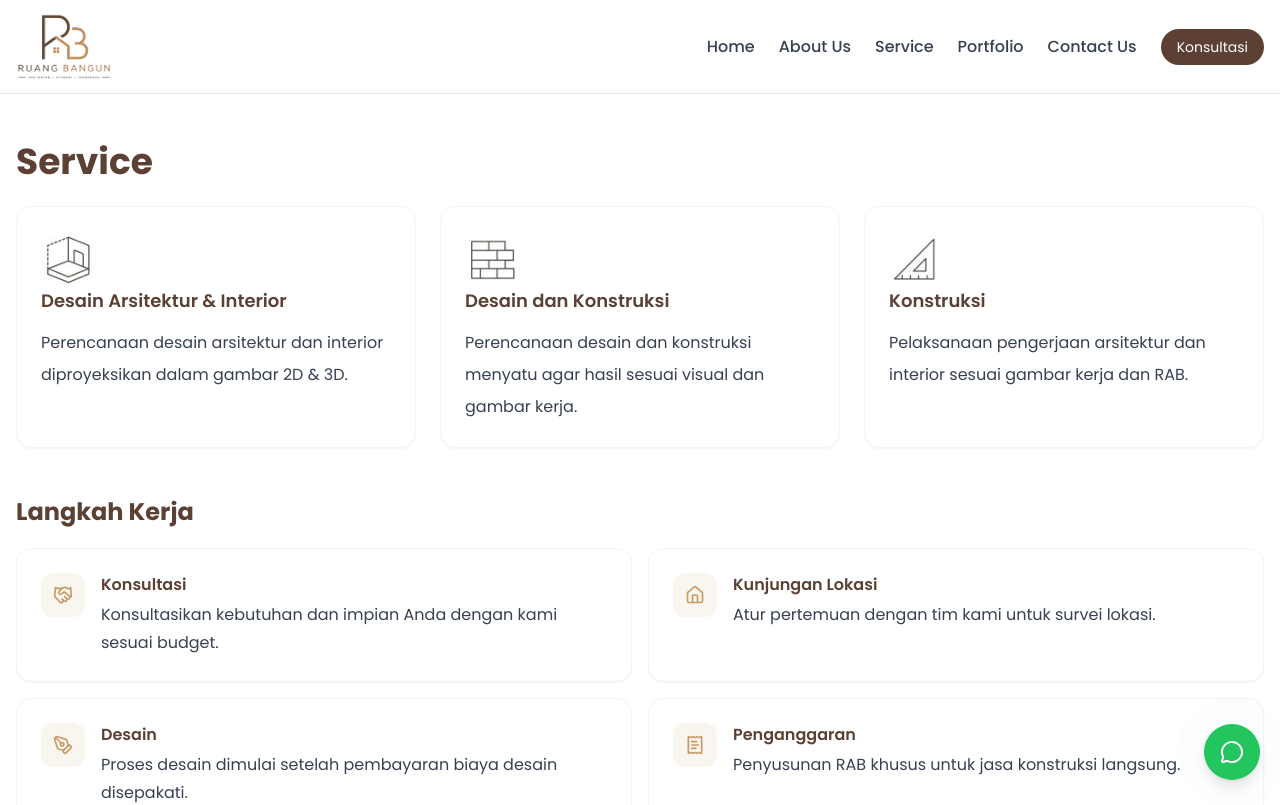
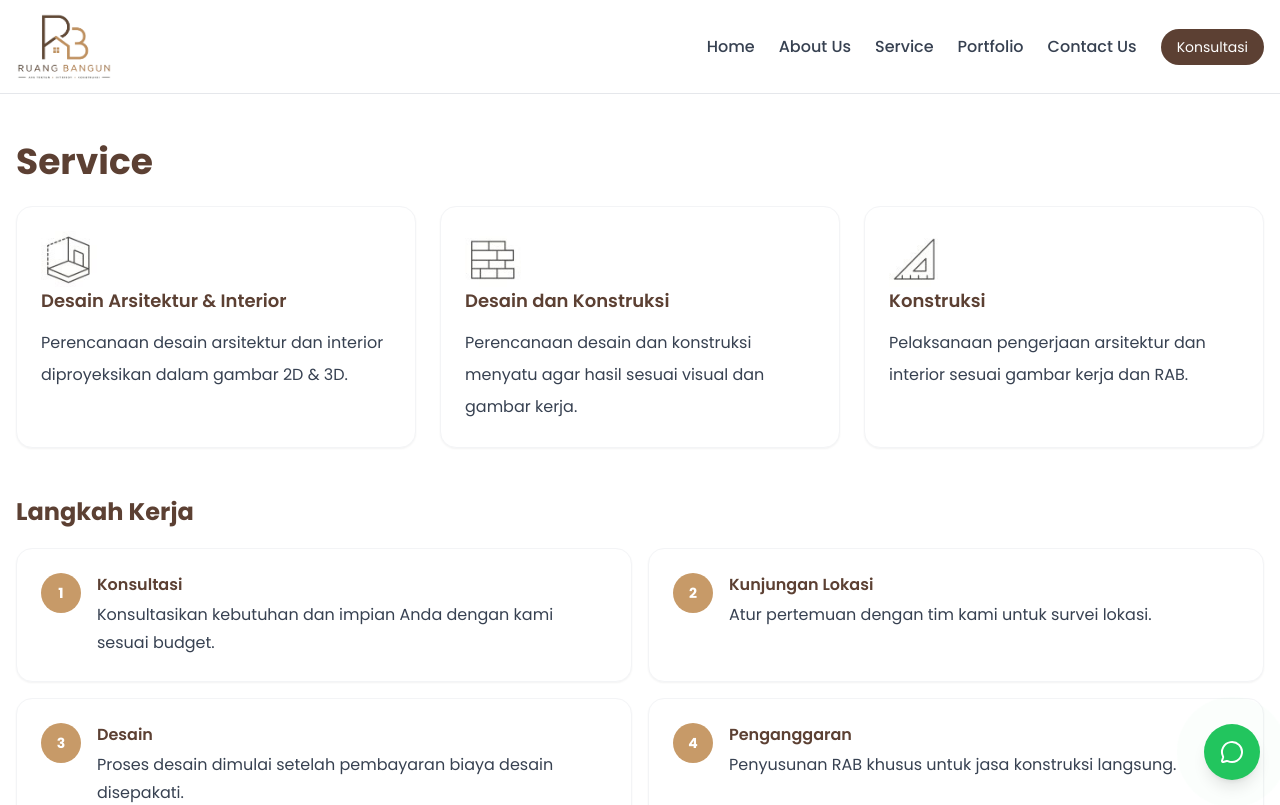
Before and after one commit to cecepns/ruangbangun, a React (Vite) app in the folder frontend/: page /service in a window 1280 px wide. Shown: the top 805 px of the page. Built offline with nearby package versions, Linux system fonts and the light colour scheme; no server answers.

Commit message:
fix: filter

```diff
--- a/frontend/src/pages/ServicePage.jsx
+++ b/frontend/src/pages/ServicePage.jsx
@@ -1,5 +1,4 @@
 /* eslint-disable react/prop-types */
-import { ClipboardList, Handshake, Home, PenTool, ReceiptText, Wrench } from "lucide-react";
 import desainIcon from "../assets/our-services/desain.jpg";
 import desainKonstruksiIcon from "../assets/our-services/desain-konstruksi.jpg";
 import kontraktorIcon from "../assets/our-services/kontraktor.jpg";
@@ -7,7 +6,6 @@ import { fallbackSteps } from "../constants/site";
 
 export default function ServicePage({ data }) {
   const serviceIcons = [desainIcon, desainKonstruksiIcon, kontraktorIcon];
-  const stepIcons = [Handshake, Home, PenTool, ReceiptText, Wrench, ClipboardList];
   const staticServices = [
     {
       title: "Desain Arsitektur & Interior",
@@ -52,11 +50,10 @@ export default function ServicePage({ data }) {
       <h2 className="mt-12 text-2xl font-bold text-primary">Langkah Kerja</h2>
       <div className="mt-5 grid gap-4 md:grid-cols-2">
         {steps.map((step, idx) => {
-          const Icon = stepIcons[idx % stepIcons.length];
           return (
             <div key={step.title} className="card-ui flex flex-row items-start gap-4" data-aos="fade-up">
-              <div className="rounded-xl bg-secondary/10 p-3 text-secondary">
-                <Icon size={20} />
+              <div className="flex h-10 w-10 shrink-0 items-center justify-center rounded-full bg-secondary text-sm font-bold text-white">
+                {idx + 1}
               </div>
               <div>
                 <p className="font-semibold text-primary">{step.title}</p>
```
